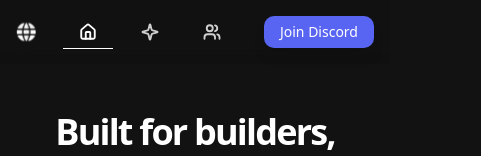
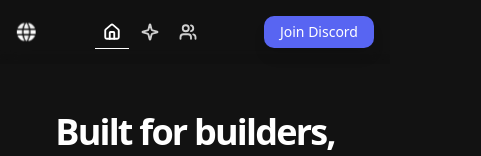
Before and after one commit to techentrepreneurs/website, a Next.js app: page / in a window 390 px wide. Shown: the top 156 px of the page, 481 px wide, since content can reach past the window. Built offline with nearby package versions, Linux system fonts and the light colour scheme; no server answers.

Commit message:
fix horizontal scroll

```diff
--- a/components/sections/HeroSection.tsx
+++ b/components/sections/HeroSection.tsx
@@ -7,7 +7,7 @@ export function HeroSection() {
   return (
     <section
       id="overview"
-      className="relative w-full max-w-7xl m-auto mt-16 py-12 md:py-24"
+      className="relative w-full max-w-7xl m-auto mt-16 py-12 md:py-24 overflow-hidden"
     >
       <div className="container px-4 md:px-6 mx-auto">
         <div className="grid grid-cols-1 lg:grid-cols-2 gap-8 sm:gap-2 items-center">
--- a/components/ui/navbar.tsx
+++ b/components/ui/navbar.tsx
@@ -31,7 +31,7 @@ export function NavBar({ items, className, activeTabName }: NavBarProps) {
   }, [activeTabName]);
 
   return (
-    <div className={cn("flex items-center gap-3", className)}>
+    <div className={cn("flex items-center gap-1 md:gap-3", className)}>
       {items.map((item) => {
         const Icon = item.icon;
         const isActive = activeTab === item.name;
@@ -48,7 +48,7 @@ export function NavBar({ items, className, activeTabName }: NavBarProps) {
               setActiveTab(item.name);
             }}
             className={cn(
-              "relative cursor-pointer text-sm font-semibold px-4 py-2 transition-colors",
+              "relative cursor-pointer text-sm font-semibold px-2 md:px-4 py-2 transition-colors",
               "text-foreground/80 hover:text-primary",
               isActive && "text-primary",
               item.highlight &&
```
